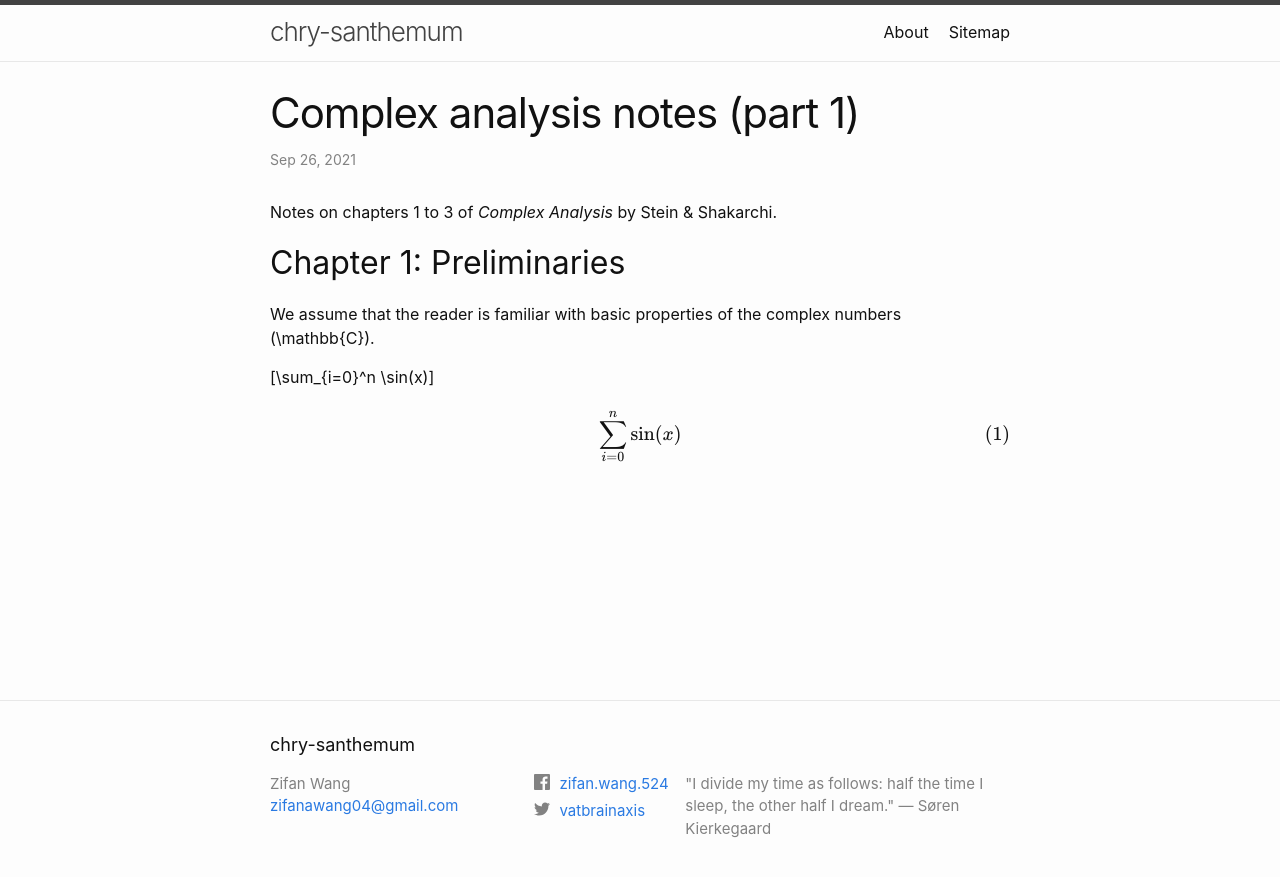
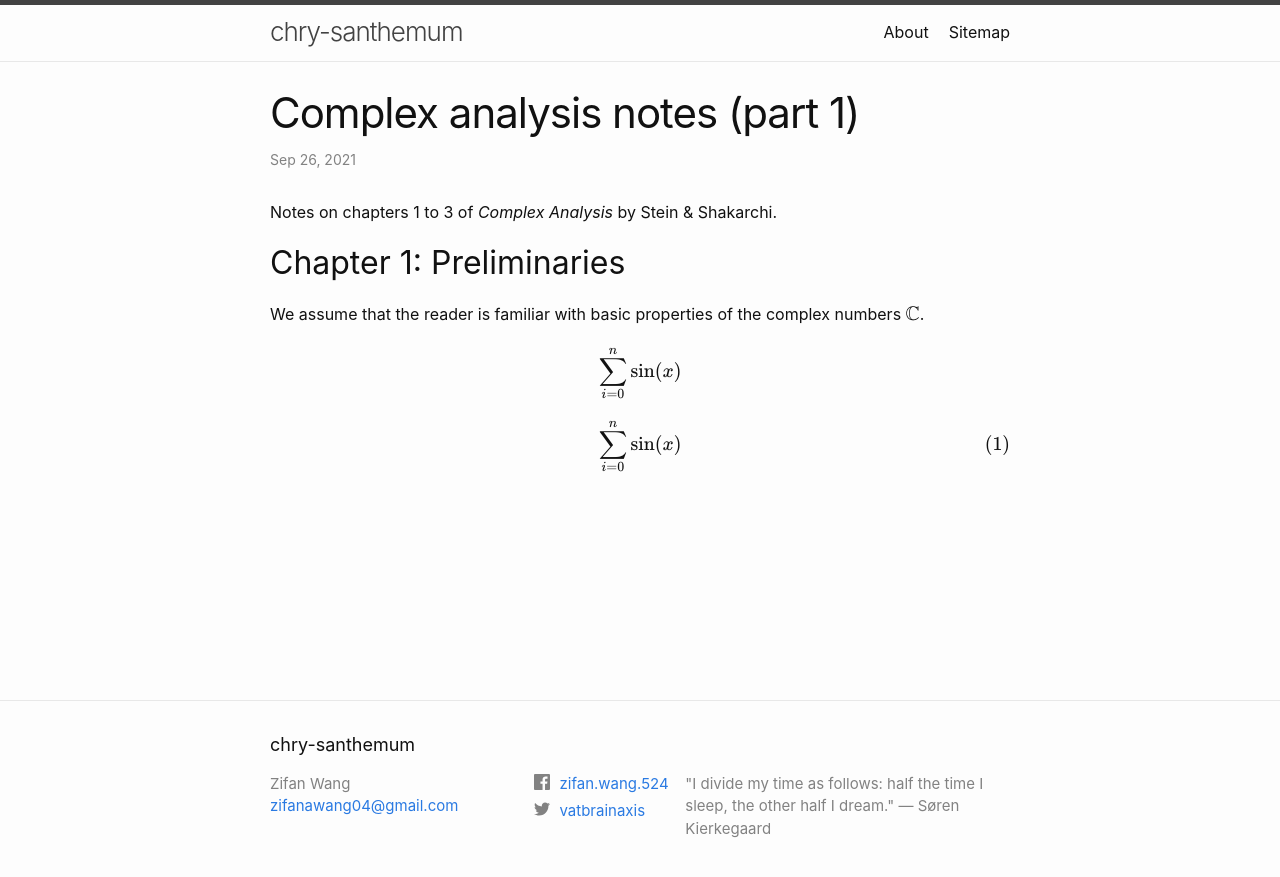
Before and after one commit to chry-santhemum/chry-santhemum.github.io, a Jekyll site: the page built from docs/_posts/2021-09-26-cmplx1.markdown, in a window 1280 px wide. Shown: the top 877 px of the page. Built offline with Jekyll 4.4.1, drawn with Linux system fonts in a browser that asks for light colours.

```diff
--- a/docs/_posts/2021-09-26-cmplx1.markdown
+++ b/docs/_posts/2021-09-26-cmplx1.markdown
@@ -11,9 +11,9 @@ $$\newcommand{\CC}{\mathbb{C}}$$
 
 ## Chapter 1: Preliminaries
 
-We assume that the reader is familiar with basic properties of the complex numbers \(\mathbb{C}\).
+We assume that the reader is familiar with basic properties of the complex numbers $$\mathbb{C}$$.
 
-\[\sum_{i=0}^n \sin(x)\]
+$$\sum_{i=0}^n \sin(x)$$
 
 $$\begin{equation}
 \sum_{i=0}^n \sin(x) \tag{1}
```
